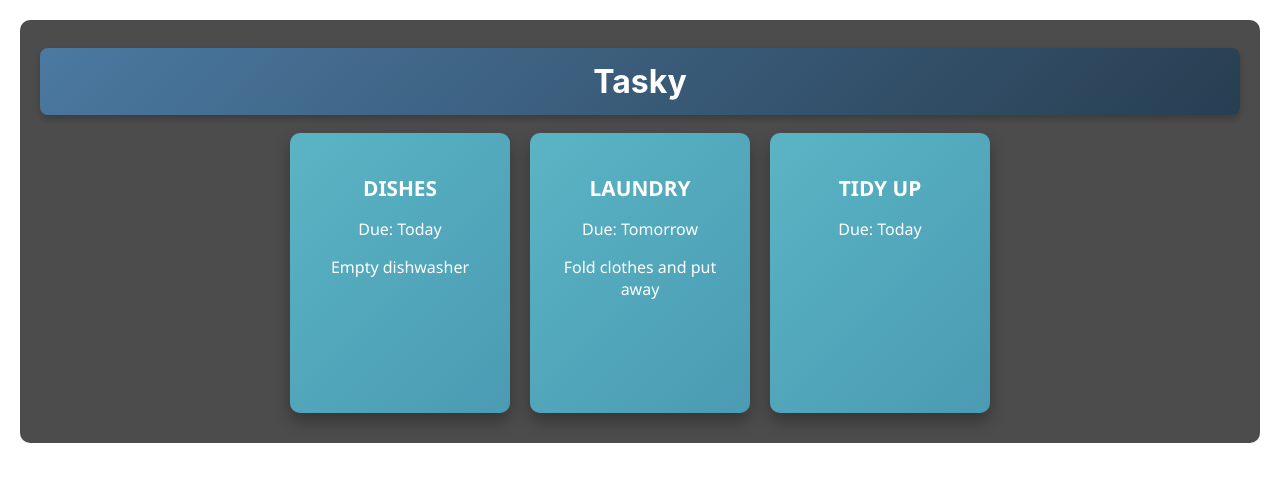
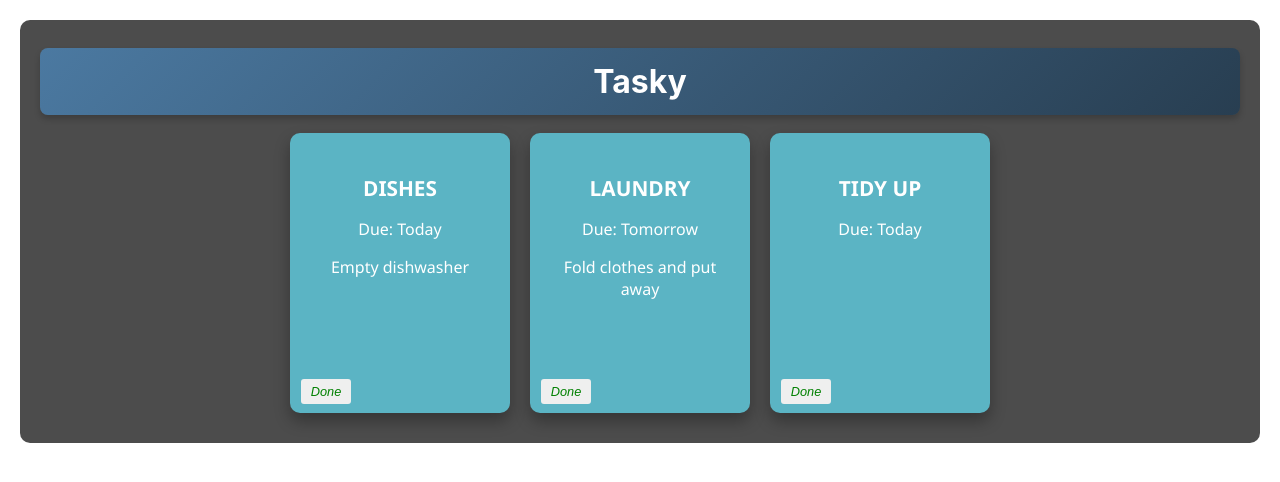
Before and after one commit to JeffHalley/react-basics-labs, a React (Create React App) app in the folder tasky/: page / in a window 1280 px wide. Shown: the top 482 px of the page. Built offline with nearby package versions, Linux system fonts and the light colour scheme.

Commit message:
Mark task as done

```diff
--- a/tasky/src/App.css
+++ b/tasky/src/App.css
@@ -20,33 +20,17 @@
   padding: 20px;
 }
 
-/* Background wrapper that holds the image */
-.background-wrapper {
-  background-image: url('C:\Users\jeffh\OneDrive - South East Technological University (Waterford Campus)\year 3\sem1\web app dev\react-basics-labs\tasky\public\backgroundReact.jpg');
-  background-size: cover;
-  background-position: center;
-  background-attachment: fixed;
-  min-height: 100vh; /* Full viewport height */
-  display: flex; /* Centers the content */
-  justify-content: center;
-  align-items: center;
-}
-
-/* Container for content */
 .container {
   text-align: center;
-  background-color: rgba(0, 0, 0, 0.7); /* Optional: Transparent dark background for content readability */
-  padding: 20px;
+  background-color: rgba(0, 0, 0, 0.7);
   border-radius: 10px;
   color: white;
 }
-
 /* Card design */
 .card {
   display: inline-block;
   vertical-align: top;
   font-family: 'Segoe UI', Tahoma, Geneva, Verdana, sans-serif;
-  background: linear-gradient(135deg, #5bb4c4, #4a9bb3);
   color: white;
   text-align: center;
   width: 180px;
@@ -80,3 +64,20 @@
     margin: 15px 0;
   }
 }
+
+button {
+  border: none;
+  border-radius: 3px;
+  font-style: italic;
+  font-size: 0.8em;
+  margin: 4px 6px;
+  width: 50px;
+  height: 25px;
+}
+
+.doneButton {
+  position: absolute;
+  bottom: 5px;
+  left: 5px;
+  color: green;
+}
--- a/tasky/src/App.js
+++ b/tasky/src/App.js
@@ -5,19 +5,28 @@
 function App() {
   const [ taskState, setTaskState ] = useState({
     tasks: [
-      { id: 1, title:"Dishes", description: "Empty dishwasher", deadline: "Today" },
-      { id: 2, title: "Laundry", description: "Fold clothes and put away", deadline: "Tomorrow" },
-      { id: 3, title: "Tidy up", deadline: "Today" }
+      { id: 1, title:"Dishes", description: "Empty dishwasher", deadline: "Today", done: false },
+      { id: 2, title: "Laundry", description: "Fold clothes and put away", deadline: "Tomorrow", done: false },
+      { id: 3, title: "Tidy up", deadline: "Today", done: false}
     ]
   });
+  const doneHandler = (taskIndex) => {
+    const tasks = [...taskState.tasks];
+    tasks[taskIndex].done = !tasks[taskIndex].done;
+    setTaskState({tasks});
+    console.log(`${taskIndex} ${tasks[taskIndex].done}`);
+  }
   return (
     <div className="container">
-      <h1>Tasky</h1>{taskState.tasks.map((task) => (
+      <h1>Tasky</h1>
+      {taskState.tasks.map((task, index) => (
     <Task
       title={task.title}
       description={task.description}
       deadline={task.deadline}
-      Key={task.id}
+      key={task.id}
+      done={task.done}
+      markDone={() => doneHandler(index)}
     />
   ))}
     </div>
--- a/tasky/src/components/Task.js
+++ b/tasky/src/components/Task.js
@@ -2,10 +2,12 @@
 
 const Task = (props) => {
     return (
-        <div className="card">
+        <div className="card" style={{backgroundColor: props.done ? 'lightgrey' : '#5bb4c4'}}>
             <p className="title">{props.title}</p>
             <p>Due: {props.deadline}</p>
             <p>{props.description}</p>
+            <button onClick={props.markDone} className='doneButton'>Done</button>
+
 
         </div>
     )
```
